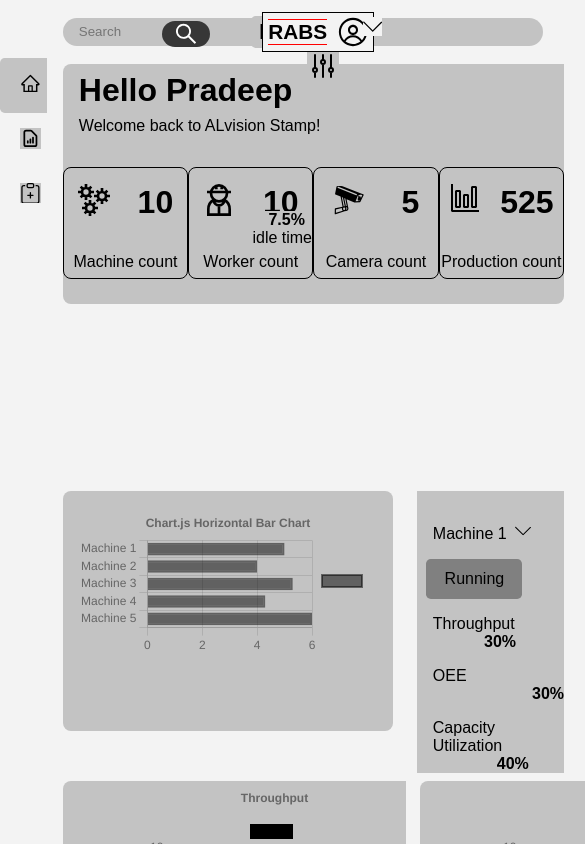
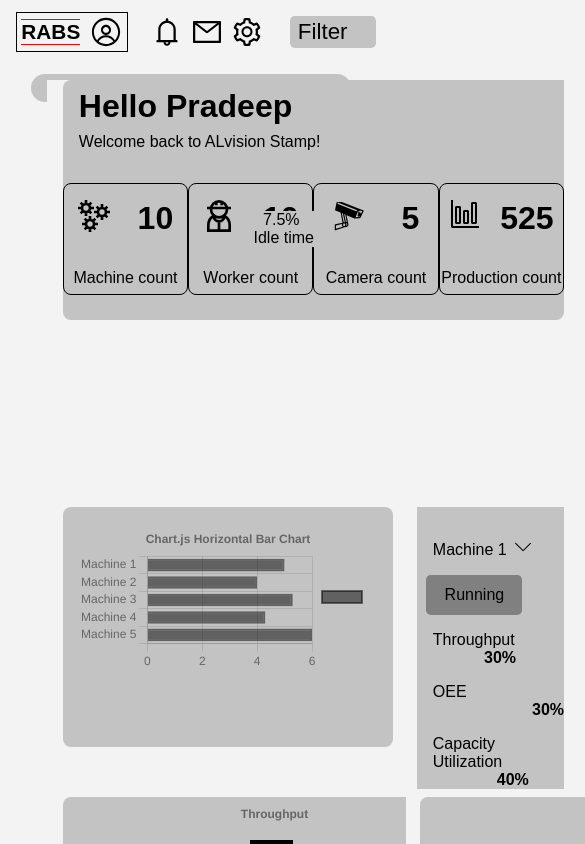
Before and after one commit to Divy97/assignment-alluvium-dashboard, a React (Vite) app: page / in a window 390 px wide. Shown: the top 844 px of the page, 585 px wide, since content can reach past the window. Built offline with nearby package versions, Linux system fonts and the light colour scheme.

Commit message:
navbar and sidebar responsive design done

```diff
--- a/src/App.css
+++ b/src/App.css
@@ -14,3 +14,9 @@
   float: right;
   width: 88%;
 }
+
+@media only screen and (max-width: 996px) {
+  .sideBar {
+    display: none;
+  }
+}
--- a/src/App.jsx
+++ b/src/App.jsx
@@ -1,9 +1,9 @@
 import React from "react";
 import NavigationBar from "./components/navigationbar/Navigation.component";
 import Sidebar from "./components/sidebar/Sidebar.component";
+import Analytics from "./components/analytics/Analytics.component";
 
 import "./App.css";
-import Analytics from "./components/analytics/Analytics.component";
 
 const App = () => {
   return (
--- a/src/components/analytics/Analytics.styles.css
+++ b/src/components/analytics/Analytics.styles.css
@@ -1,7 +1,7 @@
 .analytics_grid-container {
   display: grid;
   grid-template-columns: 1fr 1fr 1fr;
-  margin-top: 0rem;
+  margin-top: 1rem;
   column-gap: 0.5rem;
   row-gap: 0.5rem;
 }
--- a/src/components/analytics/analyticsItem2/AnalyticsItem2.component.jsx
+++ b/src/components/analytics/analyticsItem2/AnalyticsItem2.component.jsx
@@ -27,18 +27,24 @@ const AnalyticsItem2 = () => {
       <>
         <div className="analyticsItem2_graph background ">
           <Doughnut data={data} aspectRatio="2/3" className=" background" />
-          <p className="background">
+          <p
+            className="background"
+            style={{
+              top: "25%",
+              right: "19.5%",
+              position: "absolute",
+            }}
+          >
             <span
               className="background"
               style={{
-                marginLeft: "1rem",
-                fontWeight: "bold",
+                paddingLeft: "0.6rem",
               }}
             >
               7.5%
-            </span>{" "}
+            </span>
             <br />
-            idle time{" "}
+            Idle time
           </p>
         </div>
         <div className="analyticsItem2_stats background">
--- a/src/components/analytics/analyticsItem6/AnalyticsItem6.component.jsx
+++ b/src/components/analytics/analyticsItem6/AnalyticsItem6.component.jsx
@@ -31,6 +31,9 @@ const AnalyticsItem6 = () => {
       legend: {
         position: "top",
       },
+      label: {
+        display: "none",
+      },
       title: {
         display: true,
         text: "Spare capacity",
@@ -56,22 +59,15 @@ const AnalyticsItem6 = () => {
       legend: {
         position: "top",
       },
+      label: {
+        display: "none",
+      },
       title: {
         display: true,
         text: "Throughput",
       },
     },
   };
-
-  const labels2 = [
-    "January",
-    "February",
-    "March",
-    "April",
-    "May",
-    "June",
-    "July",
-  ];
 
   const data2 = {
     labels,
--- a/src/components/navigationbar/Navigation.component.jsx
+++ b/src/components/navigationbar/Navigation.component.jsx
@@ -28,14 +28,7 @@ const NavigationBar = () => {
         <AiOutlineMail className="navigation_utility_icon" />
         <AiOutlineSetting className="navigation_utility_icon" />
         <span className="navigation_span">Filter </span>
-        <HiOutlineAdjustmentsVertical
-          className="navigation_utility_icon"
-          style={{
-            position: "absolute",
-            right: "13%",
-            backgroundColor: "#c3c3c3",
-          }}
-        />
+        <HiOutlineAdjustmentsVertical className="background vertical" />
       </div>
       <div className="navigation_profile_container">
         <span>RABS </span>{" "}
--- a/src/components/navigationbar/Navigation.styles.css
+++ b/src/components/navigationbar/Navigation.styles.css
@@ -1,5 +1,4 @@
 .navigation_container {
-  /* background-color: #fff; */
   width: 100%;
   height: 4rem;
   display: flex;
@@ -76,3 +75,49 @@
   right: 2%;
   font-size: 1.2rem;
 }
+
+.vertical {
+  position: relative;
+  top: 2%;
+  left: 70%;
+  font-size: 2rem;
+  background-color: "#c3c3c3";
+}
+
+/* Extra small devices (phones, 600px and down) */
+@media only screen and (max-width: 600px) {
+  .navigation_searchBar {
+    margin-left: -1rem;
+    padding-left: 1rem;
+    width: 20rem;
+    margin-top: 7rem;
+  }
+
+  .navigation_searchBar_icon {
+    display: none;
+  }
+
+  .navigation_utility_iconsContainer {
+    display: flex;
+    margin-left: -13rem;
+    margin-top: 0rem;
+    font-size: 1.5rem;
+  }
+
+  .navigation_profile_container {
+    left: 4%;
+  }
+
+  .navigation_utility_arrowIcon {
+    display: none;
+  }
+
+  .navigation_span {
+    top: 1rem;
+    right: 3.5%;
+  }
+
+  .vertical {
+    display: none;
+  }
+}
--- a/src/components/sidebar/Sidebar.styles.css
+++ b/src/components/sidebar/Sidebar.styles.css
@@ -9,7 +9,7 @@
 
 .sidebar_container {
   height: 100vh;
-  width: 11rem;
+  width: 12rem;
 }
 
 .sidebar_list_container {
```
